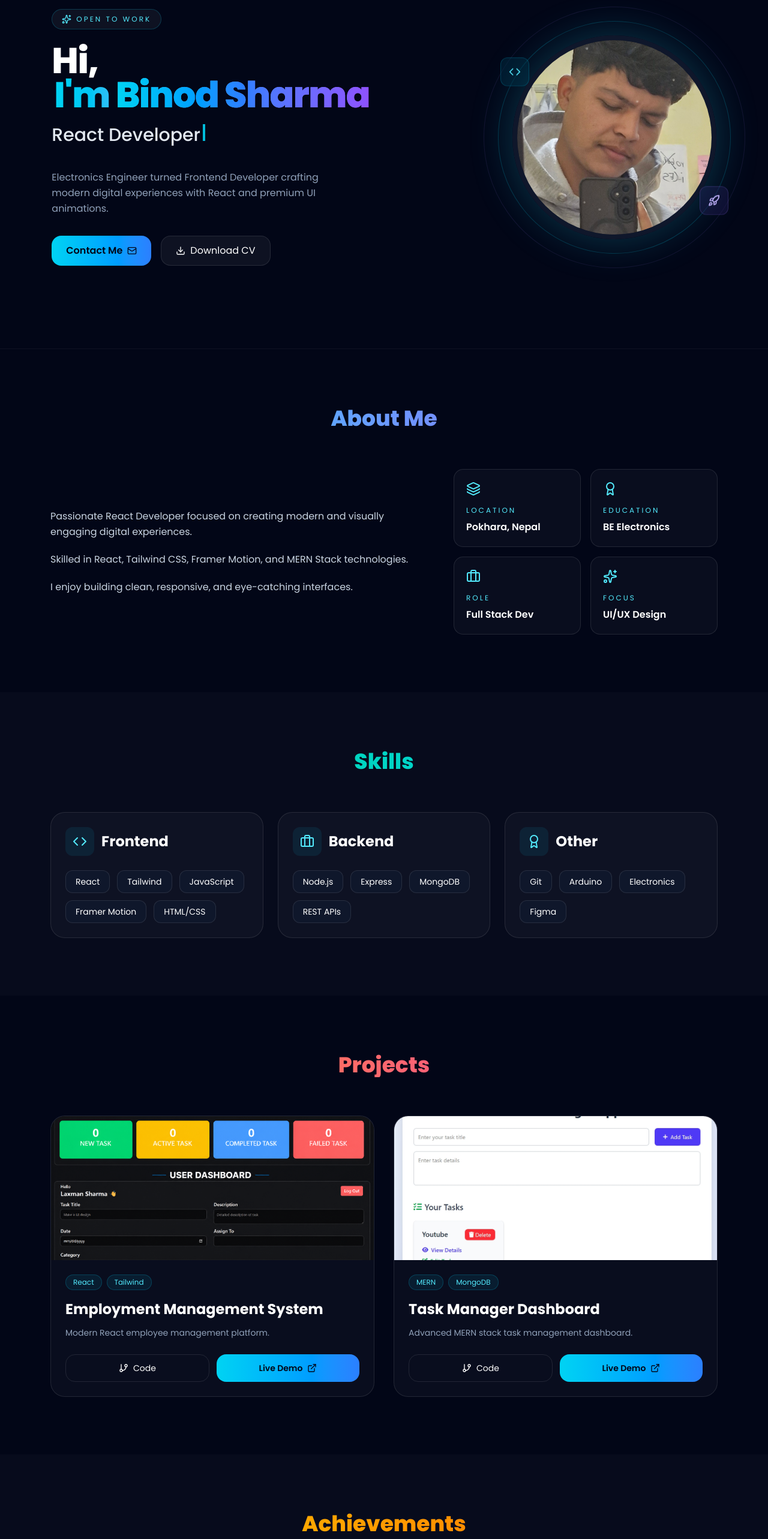
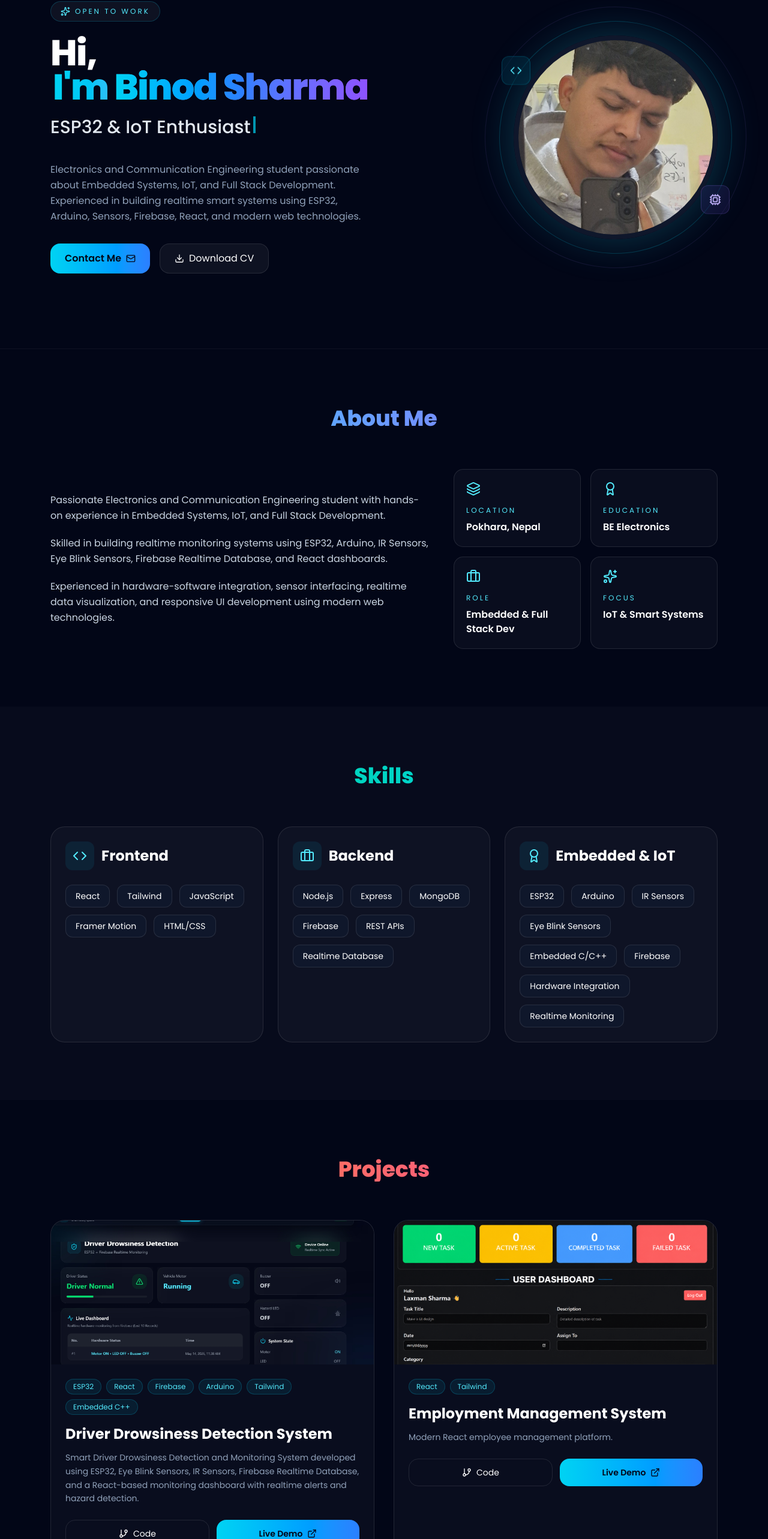
Before and after one commit to Binod-Sharma7/portfolio-website, a React (Vite) app: page / in a window 1280 px wide. Shown: the part 219-2785 px from the top of the page at 60% size. Built offline with nearby package versions, Linux system fonts and the light colour scheme.

Commit message:
updated projects

```diff
--- a/src/App.jsx
+++ b/src/App.jsx
@@ -7,6 +7,9 @@ import {
 } from 'framer-motion';
 
 import {
+  Cpu,
+  Wifi,
+  Activity,
   Github,
   Instagram,
   Facebook,
@@ -30,10 +33,12 @@ import emailjs from '@emailjs/browser';
 const App = () => {
   const phrases = useMemo(
     () => [
-      'I build sharp digital experiences',
-      'React Developer',
+      'Embedded Systems Developer',
+      'ESP32 & IoT Enthusiast',
+      'Full Stack & React Developer',
+      'Building Smart Realtime Systems',
       'Electronics Engineer',
-      'Creative Frontend Designer',
+      'Hardware + Software Integration',
     ],
     []
   );
@@ -425,9 +430,12 @@ const App = () => {
               <span className="inline-block w-1 h-7 bg-cyan-400 ml-1 animate-pulse" />
             </div>
 
-            <p className="mt-5 text-slate-400 text-base leading-relaxed max-w-lg">
-              Electronics Engineer turned Frontend Developer crafting modern
-              digital experiences with React and premium UI animations.
+            <p className="mt-5 text-slate-400 text-base leading-relaxed max-w-xl">
+              Electronics and Communication Engineering student passionate about
+              Embedded Systems, IoT, and Full Stack Development.
+
+              Experienced in building realtime smart systems using ESP32,
+              Arduino, Sensors, Firebase, React, and modern web technologies.
             </p>
 
             <div className="mt-8 flex flex-wrap gap-4">
@@ -496,8 +504,9 @@ const App = () => {
                 transition={{ repeat: Infinity, duration: 4 }}
                 className="absolute -right-5 bottom-12 w-12 h-12 rounded-xl bg-violet-500/10 border border-violet-400/20 flex items-center justify-center backdrop-blur-xl"
               >
-                <Rocket className="w-5 h-5 text-violet-300" />
+                <Cpu className="w-5 h-5 text-violet-300" />
               </motion.div>
+
 
               <img
                 src="/photos/pp/20260315_213247.jpg.jpeg"
@@ -524,17 +533,20 @@ const App = () => {
 
             <div className="lg:col-span-7 space-y-5 text-slate-300 leading-relaxed">
               <p>
-                Passionate React Developer focused on creating modern and
-                visually engaging digital experiences.
+                Passionate Electronics and Communication Engineering student with
+                hands-on experience in Embedded Systems, IoT, and Full Stack Development.
               </p>
 
               <p>
-                Skilled in React, Tailwind CSS, Framer Motion, and MERN Stack
-                technologies.
+                Skilled in building realtime monitoring systems using ESP32,
+                Arduino, IR Sensors, Eye Blink Sensors, Firebase Realtime Database,
+                and React dashboards.
               </p>
 
               <p>
-                I enjoy building clean, responsive, and eye-catching interfaces.
+                Experienced in hardware-software integration, sensor interfacing,
+                realtime data visualization, and responsive UI development using
+                modern web technologies.
               </p>
             </div>
 
@@ -553,12 +565,12 @@ const App = () => {
                 },
                 {
                   title: 'Role',
-                  info: 'Full Stack Dev',
+                  info: 'Embedded & Full Stack Dev',
                   icon: Briefcase,
                 },
                 {
                   title: 'Focus',
-                  info: 'UI/UX Design',
+                  info: 'IoT & Smart Systems',
                   icon: Sparkles,
                 },
               ].map((item, i) => {
@@ -617,12 +629,28 @@ const App = () => {
               {
                 title: 'Backend',
                 icon: Briefcase,
-                skills: ['Node.js', 'Express', 'MongoDB', 'REST APIs'],
+                skills: [
+                  'Node.js',
+                  'Express',
+                  'MongoDB',
+                  'Firebase',
+                  'REST APIs',
+                  'Realtime Database',
+                ],
               },
               {
-                title: 'Other',
+                title: 'Embedded & IoT',
                 icon: Award,
-                skills: ['Git', 'Arduino', 'Electronics', 'Figma'],
+                skills: [
+                  'ESP32',
+                  'Arduino',
+                  'IR Sensors',
+                  'Eye Blink Sensors',
+                  'Embedded C/C++',
+                  'Firebase',
+                  'Hardware Integration',
+                  'Realtime Monitoring',
+                ],
               },
             ].map((group, i) => {
               const Icon = group.icon;
@@ -673,9 +701,25 @@ const App = () => {
             Projects
           </h2>
 
-          <div className="grid md:grid-cols-2 gap-8">
+          <div className="grid lg:grid-cols-2 gap-8">
 
             {[
+              {
+                title: 'Driver Drowsiness Detection System',
+                desc: 'Smart Driver Drowsiness Detection and Monitoring System developed using ESP32, Eye Blink Sensors, IR Sensors, Firebase Realtime Database, and a React-based monitoring dashboard with realtime alerts and hazard detection.',
+                img: '/photos/projects/drowsiness.jpeg',
+                github:
+                  'https://github.com/Binod-Sharma7/driver_drowsy_detection_project',
+                tech: [
+                  'ESP32',
+                  'React',
+                  'Firebase',
+                  'Arduino',
+                  'Tailwind',
+                  'Embedded C++',
+                ],
+                demo: 'https://www.linkedin.com/posts/binod-sharma-7869463a3_driverdrowsinessdetection-embeddedsystems-ugcPost-7460712338065641473-mbbZ?utm_source=share&utm_medium=member_desktop&rcm=ACoAAGLqzNYB0G43Xq8l22pt0pZsGdOXLu7XBeY',
+              },
               {
                 title: 'Employment Management System',
                 desc: 'Modern React employee management platform.',
@@ -692,6 +736,7 @@ const App = () => {
                   'https://github.com/Binod-Sharma7/backend1-taskmanager',
                 tech: ['MERN', 'MongoDB'],
               },
+
             ].map((project, i) => (
               <motion.div
                 key={i}
@@ -754,7 +799,8 @@ const App = () => {
                       whileHover={{
                         scale: 1.03,
                       }}
-                      href="#"
+                      href={project.demo}
+
                       className="flex-1 py-3 rounded-2xl bg-gradient-to-r from-cyan-400 to-blue-500 text-slate-950 font-semibold flex items-center justify-center gap-2 text-sm"
                     >
                       Live Demo
@@ -798,8 +844,13 @@ const App = () => {
             </motion.div>
 
             <h3 className="text-3xl font-bold">
-              More Coming Soon...
+              Driver Drowsiness Detection System Completed
             </h3>
+
+            <p className="text-slate-400 mt-4">
+              Successfully developed a realtime embedded monitoring system using
+              ESP32, Sensors, Firebase, and React dashboard integration.
+            </p>
 
             <p className="text-slate-400 mt-4">
               Building impactful projects and continuously learning.
```
Also changed, not shown: public/photos/projects/drowsiness.jpeg (added), 1 other file (tests, documents, lock files or other folders).
